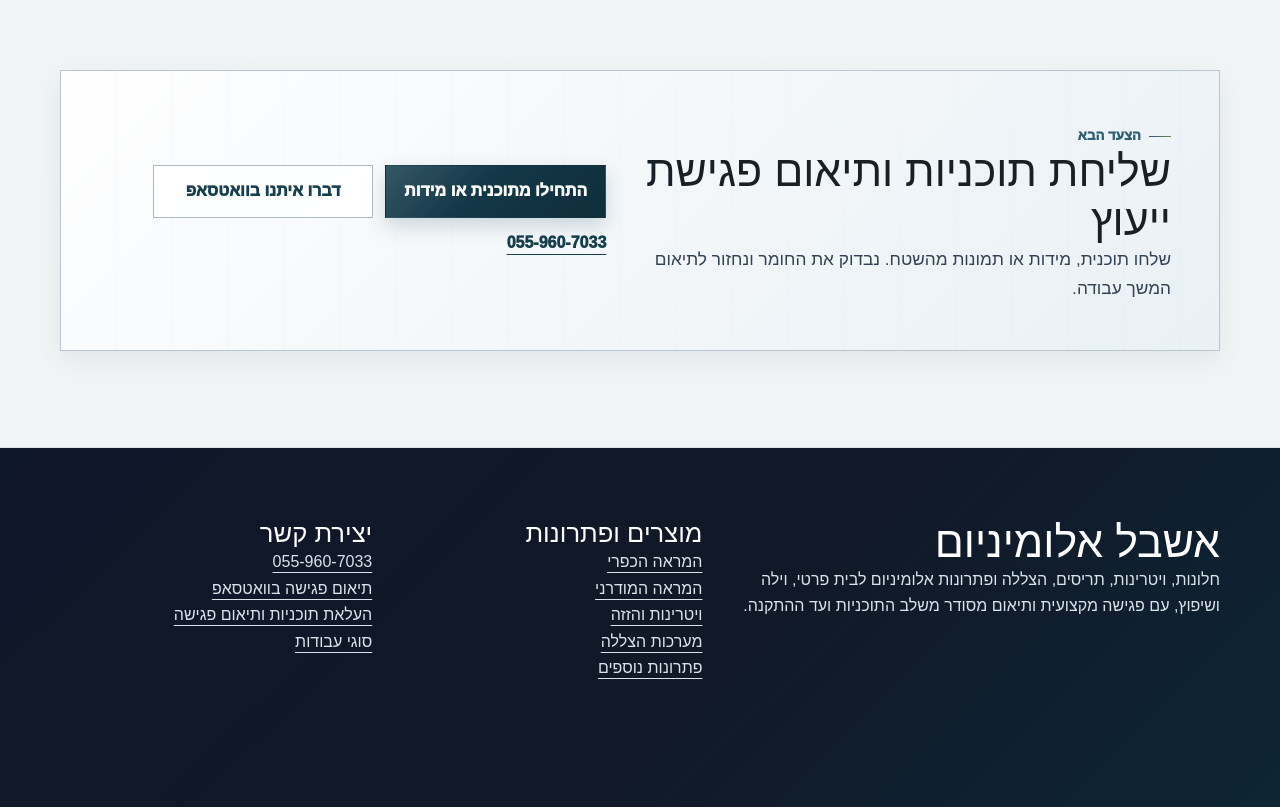
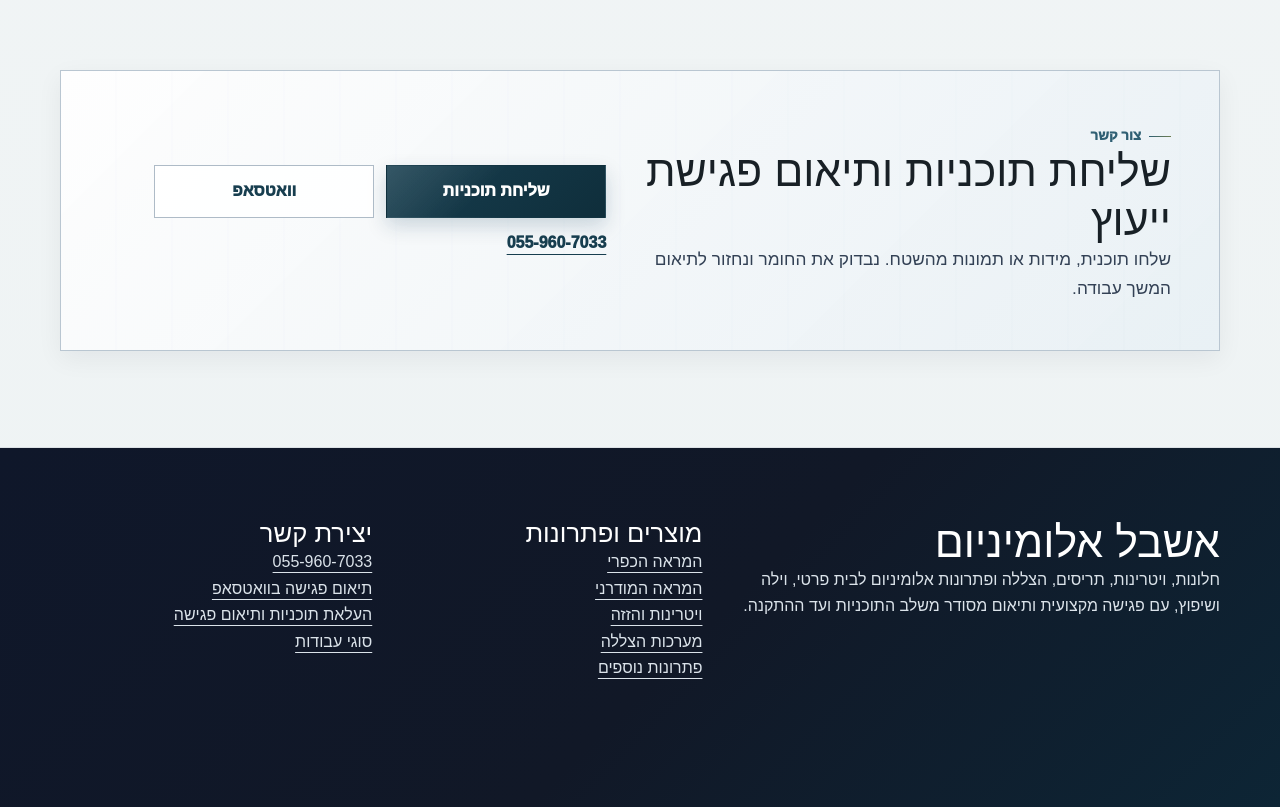
Before and after one commit to feldixAR/ashbel-aluminum-website, a Next.js app: page / in a window 1280 px wide. Shown: the part 6220-7027 px from the top of the page. Built offline with nearby package versions, Linux system fonts and the light colour scheme.

Commit message:
Rewrite shared CTA in direct aluminum style

```diff
--- a/src/components/PageSections.tsx
+++ b/src/components/PageSections.tsx
@@ -49,22 +49,22 @@ export function SectionHeader({
 }
 
 export function CtaBand({
-  title = 'מתחילים מהפתח, מהתוכנית ומהשימוש בבית',
-  text = 'שלחו תוכנית, מידות או שאלה מקצועית. נבין את הפתחים, את שלב העבודה ואת הפרטים שמשפיעים על התוצאה.',
+  title = 'שליחת תוכניות ותיאום פגישת ייעוץ',
+  text = 'שלחו תוכנית, מידות או תמונות מהשטח. נבדוק את החומר ונחזור לתיאום המשך עבודה.',
 }: CtaProps) {
   return (
     <section className='cta-band' aria-label='יצירת קשר'>
       <div>
-        <p className='eyebrow'>הצעד הבא</p>
+        <p className='eyebrow'>צור קשר</p>
         <h2>{title}</h2>
         <p>{text}</p>
       </div>
       <div className='cta-actions'>
         <Link className='btn btn-primary' href='/upload'>
-          התחילו מתוכנית או מידות
+          שליחת תוכניות
         </Link>
         <a className='btn btn-outline' href={site.whatsapp}>
-          דברו איתנו בוואטסאפ
+          וואטסאפ
         </a>
         <a className='text-link' href={site.phoneHref}>
           {site.phone}
```
